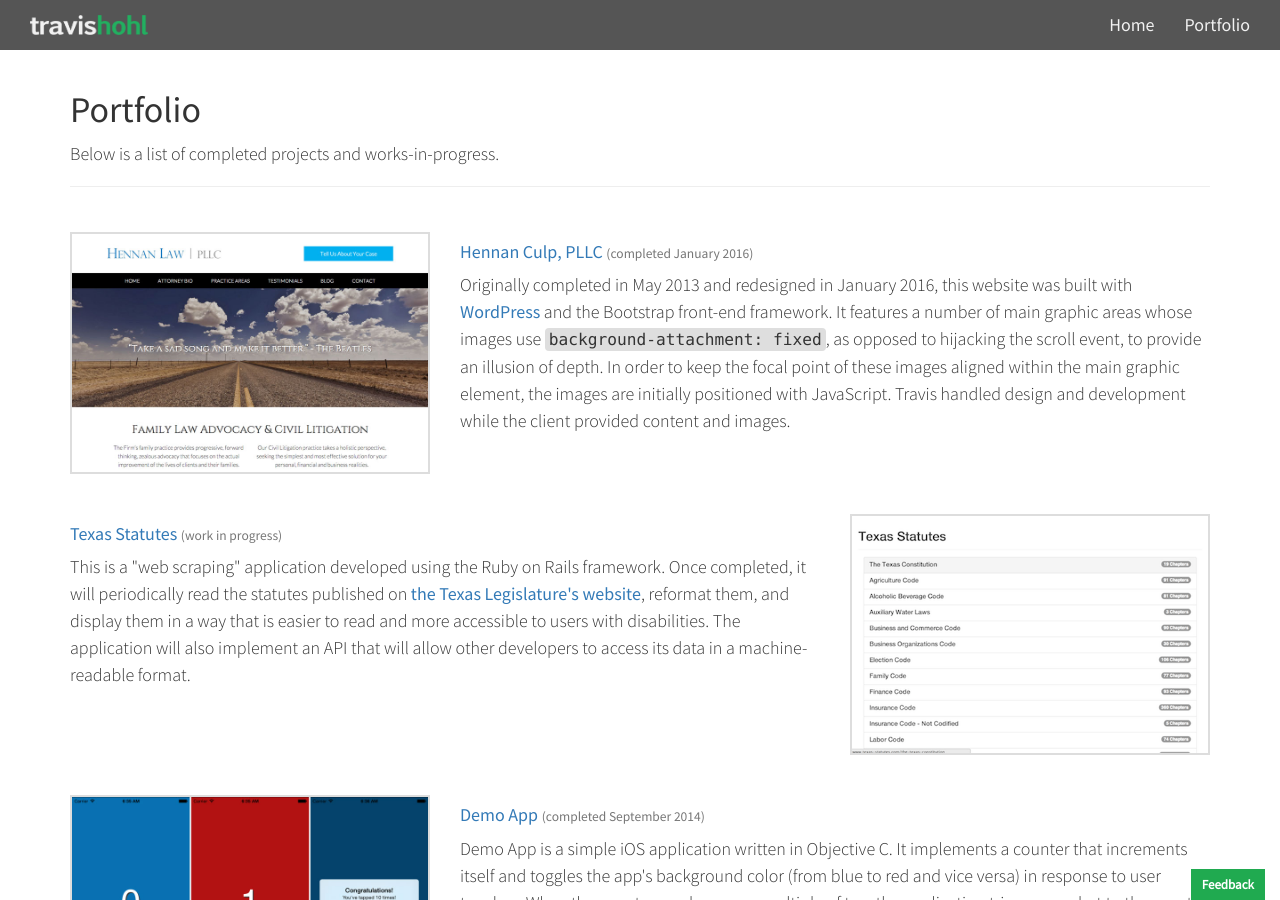
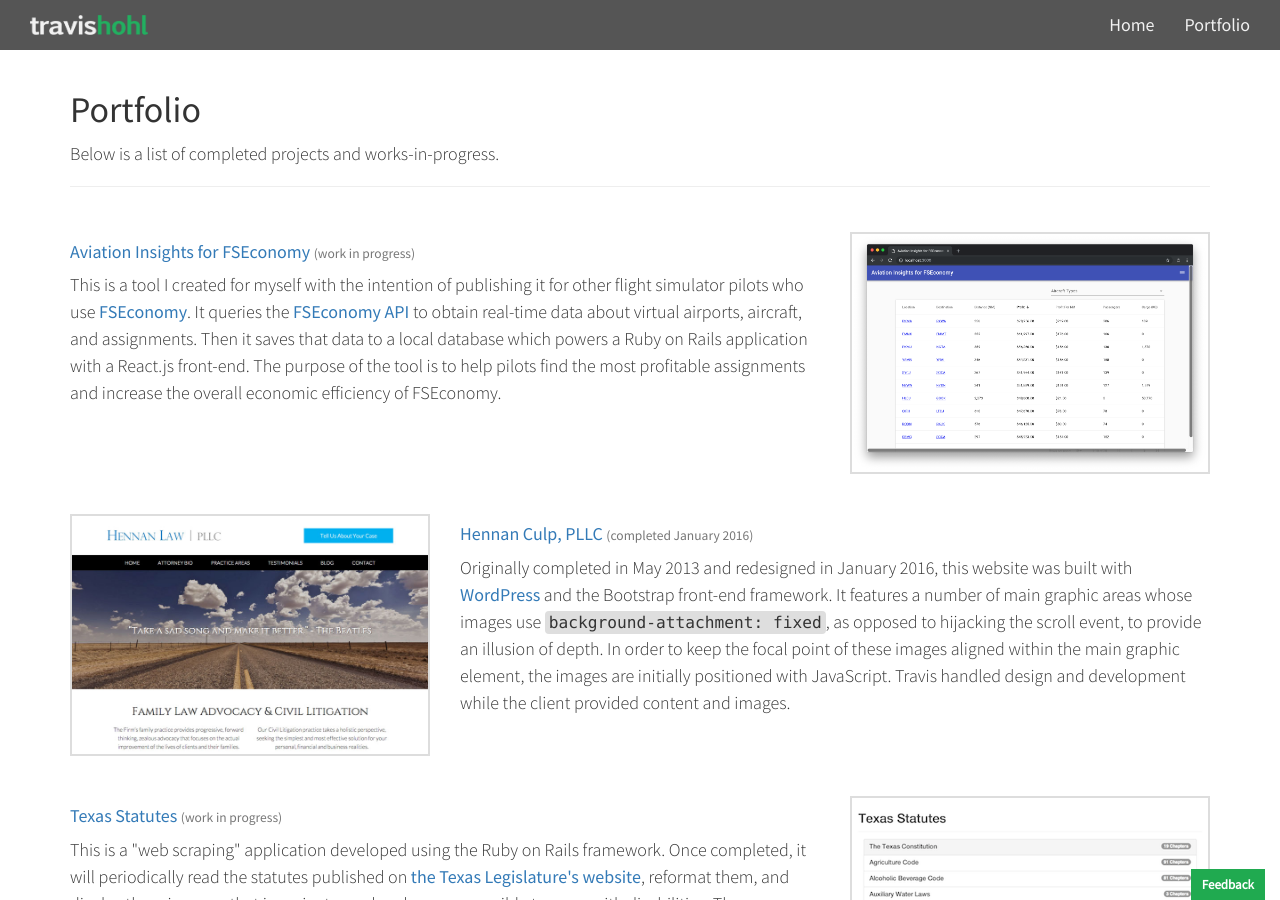
Before and after one commit to travishohl/travishohl.github.io, a Jekyll site: the page built from portfolio/index.html, in a window 1280 px wide and 900 px high. Built offline with Jekyll 4.4.1, drawn with Linux system fonts in a browser that asks for light colours.

Commit message:
Add a new entry to the portfolio page for Aviation Insights.

```diff
--- a/portfolio/index.html
+++ b/portfolio/index.html
@@ -10,6 +10,24 @@ title: completed projects and works-in-progress
                 <div class="page-header">
                     <h1>Portfolio</h1>
                     <p>Below is a list of completed projects and works-in-progress.</p>
+                </div>
+            </div>
+        </div>
+        <div class="portfolio__project">
+            <div class="row">
+                <div class="col-sm-4 col-sm-push-8 col-md-4 col-md-push-8">
+                    <a target="_blank" href="https://gitlab.com/cthohl/aviation-insights-for-fseconomy">
+                        <img class="portfolio__thumbnail" alt="Aviation Insights" src="/images/aviation-insights.png">
+                    </a>
+                </div>
+                <div class="col-sm-8 col-sm-pull-4 col-md-8 col-md-pull-4">
+                    <h4>
+                      <a href="https://gitlab.com/cthohl/aviation-insights-for-fseconomy" target="_blank">
+                        Aviation Insights for FSEconomy
+                      </a>
+                      <small>(work in progress)</small>
+                    </h4>
+                    <p>This is a tool I created for myself with the intention of publishing it for other flight simulator pilots who use <a href="http://www.fseconomy.net/" target="_blank">FSEconomy</a>. It queries the <a href="http://server.fseconomy.net" target="_blank">FSEconomy API</a> to obtain real-time data about virtual airports, aircraft, and assignments. Then it saves that data to a local database which powers a Ruby on Rails application with a React.js front-end. The purpose of the tool is to help pilots find the most profitable assignments and increase the overall economic efficiency of FSEconomy.</p>
                 </div>
             </div>
         </div>
```
Also changed, not shown: images/aviation-insights.png (added).
